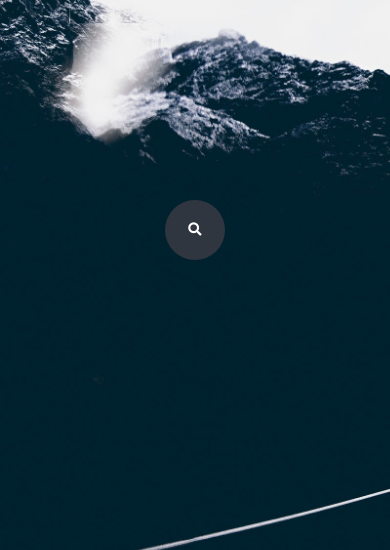
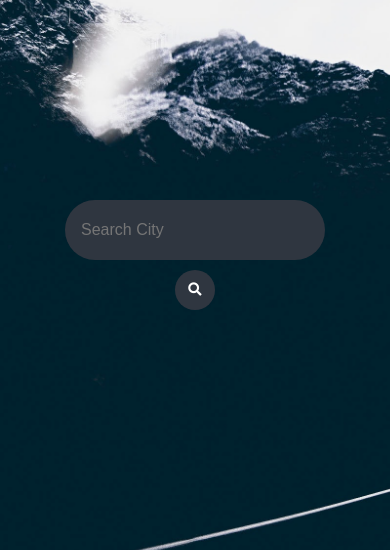
Before and after one commit to Raks110/Weather, a Flask app: page / in a window 390 px wide. Shown: the part 138-688 px from the top of the page. Run offline with Flask 2, Linux system fonts and the light colour scheme; data that the repository does not hold is empty; some libraries are stand-ins or nearby versions.

Commit message:
Update initial.html
Bug Fixes and performance improvments

```diff
--- a/Templates/initial.html
+++ b/Templates/initial.html
@@ -101,6 +101,18 @@
           float: right;
           display: block;
         }
+        .search-txt{
+          padding: 0 6px;
+          width: 240px;
+        }
+        .search-btn{
+          position: absolute;
+          top:100%;
+          margin-top: 10px;
+          display: block;
+          left:50%;
+          transform: translate(-50%,0%);
+        }
       }
       @media screen and (max-width: 600px) {
         .navDiv.responsive {
```
